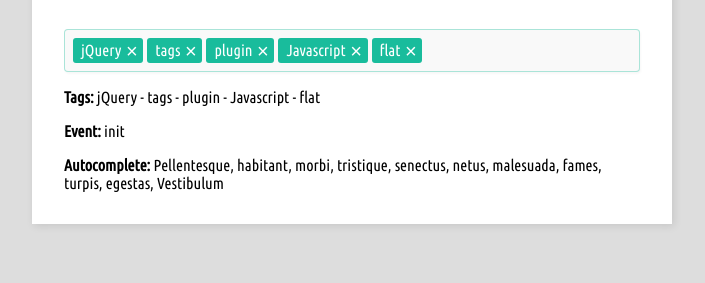
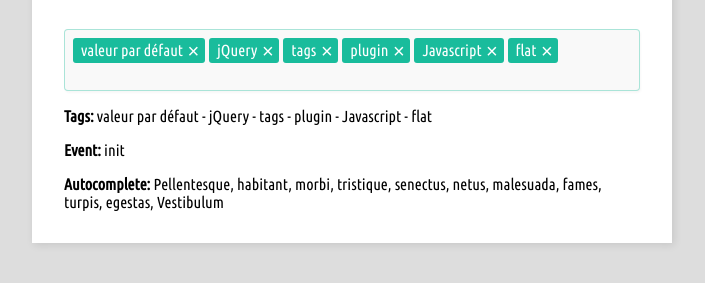
Before and after one commit to betaWeb/inputTags-jQuery-plugin, a plain HTML site: page index.html in a window 1280 px wide. Shown: the part 109-392 px from the top of the page, without its empty margins (288-993 px from the left). Drawn offline with nearby package versions, Linux system fonts and the light colour scheme.

Commit message:
Add default input values check

```diff
--- a/index.html
+++ b/index.html
@@ -8,7 +8,7 @@
 <body>
   <div class="container">
     <h1><span class="color">inputTags</span> jQuery plugin</h1>
-    <input type="text" id="tags" />
+    <input type="text" id="tags" value="valeur par défaut" />
     <p id="events">
       <strong>Event: </strong>
       <span></span>
--- a/js/inputTags.jquery.js
+++ b/js/inputTags.jquery.js
@@ -115,18 +115,18 @@
         var self = $(this);
 
         /* Constantes */
-        self.UNIQID = Math.round(Date.now() / (Math.random() * (548 - 54) - 54));
+        self.UNIQID        = Math.round(Date.now() / (Math.random() * (548 - 54) - 54));
         self.DEFAULT_CLASS = 'inputTags';
         self.ELEMENT_CLASS = self.DEFAULT_CLASS + '-' + self.UNIQID;
-        self.LIST_CLASS = self.DEFAULT_CLASS + '-list';
-        self.ITEM_CLASS = self.DEFAULT_CLASS + '-item';
-        self.ITEM_CONTENT = '<span class="value" title="Cliquez pour éditer">%s</span><i class="close-item">&times</i>';
-        self.FIELD_CLASS = self.DEFAULT_CLASS + '-field';
-        self.ERROR_CLASS = self.DEFAULT_CLASS + '-error';
+        self.LIST_CLASS    = self.DEFAULT_CLASS + '-list';
+        self.ITEM_CLASS    = self.DEFAULT_CLASS + '-item';
+        self.ITEM_CONTENT  = '<span class="value" title="Cliquez pour éditer">%s</span><i class="close-item">&times</i>';
+        self.FIELD_CLASS   = self.DEFAULT_CLASS + '-field';
+        self.ERROR_CLASS   = self.DEFAULT_CLASS + '-error';
         self.ERROR_CONTENT = '<p class="' + self.ERROR_CLASS + '">%s</p>';
 
-        self.AUTOCOMPLETE_LIST_CLASS = self.DEFAULT_CLASS + '-autocomplete-list';
-        self.AUTOCOMPLETE_ITEM_CLASS = self.DEFAULT_CLASS + '-autocomplete-item';
+        self.AUTOCOMPLETE_LIST_CLASS   = self.DEFAULT_CLASS + '-autocomplete-list';
+        self.AUTOCOMPLETE_ITEM_CLASS   = self.DEFAULT_CLASS + '-autocomplete-item';
         self.AUTOCOMPLETE_ITEM_CONTENT = '<li class="' + self.AUTOCOMPLETE_ITEM_CLASS + '">%s</li>';
 
         /* Variables */
@@ -142,7 +142,7 @@
           self.addClass(self.ELEMENT_CLASS).attr('data-uniqid', self.UNIQID);
 
           self.$element = $('.' + self.ELEMENT_CLASS);
-          self.$element.hide().attr('value', '');
+          self.$element.hide();
 
           /* initialization */
           self.build();
@@ -180,6 +180,8 @@
         * Initialise la liste des tags si des tags ont été passé en option, return false sinon
         */
         self.fill = function() {
+          self._getDefaultValues();
+
           if (0 === self.options.tags.length) {
             return false;
           }
@@ -366,6 +368,14 @@
           }
 
           self.tags = self.tags.concat(self.options.tags);
+        };
+
+        self._getDefaultValues = function() {
+          if (self.$element.val().length > 0) {
+            self.tags = self.tags.concat(self.$element.val().split(','));
+          } else {
+            self.$element.attr('value', '');
+          }
         };
 
         /*
```
Also changed, not shown: js/inputTags.jquery.min.js.
